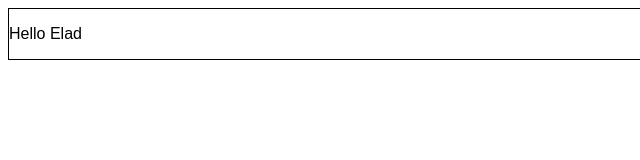
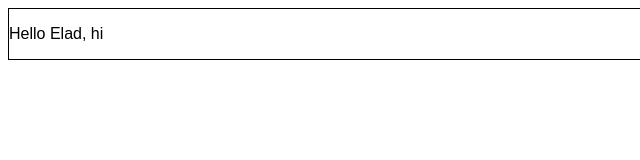
Before and after one commit to OrtalWander/first, a plain HTML site: page index.html in a window 1280 px wide. Shown: the full height of the page, 0-640 px from the left. Drawn offline with Linux system fonts and the light colour scheme.

Commit message:
first step

```diff
--- a/index.html
+++ b/index.html
@@ -4,7 +4,7 @@
     </head>
     <body>
      <div class="student-owner">
-       <p>Hello Elad</p>
+       <p>Hello Elad, hi</p>
     </div>
     <div class="student-contributer">
     </div>
```
